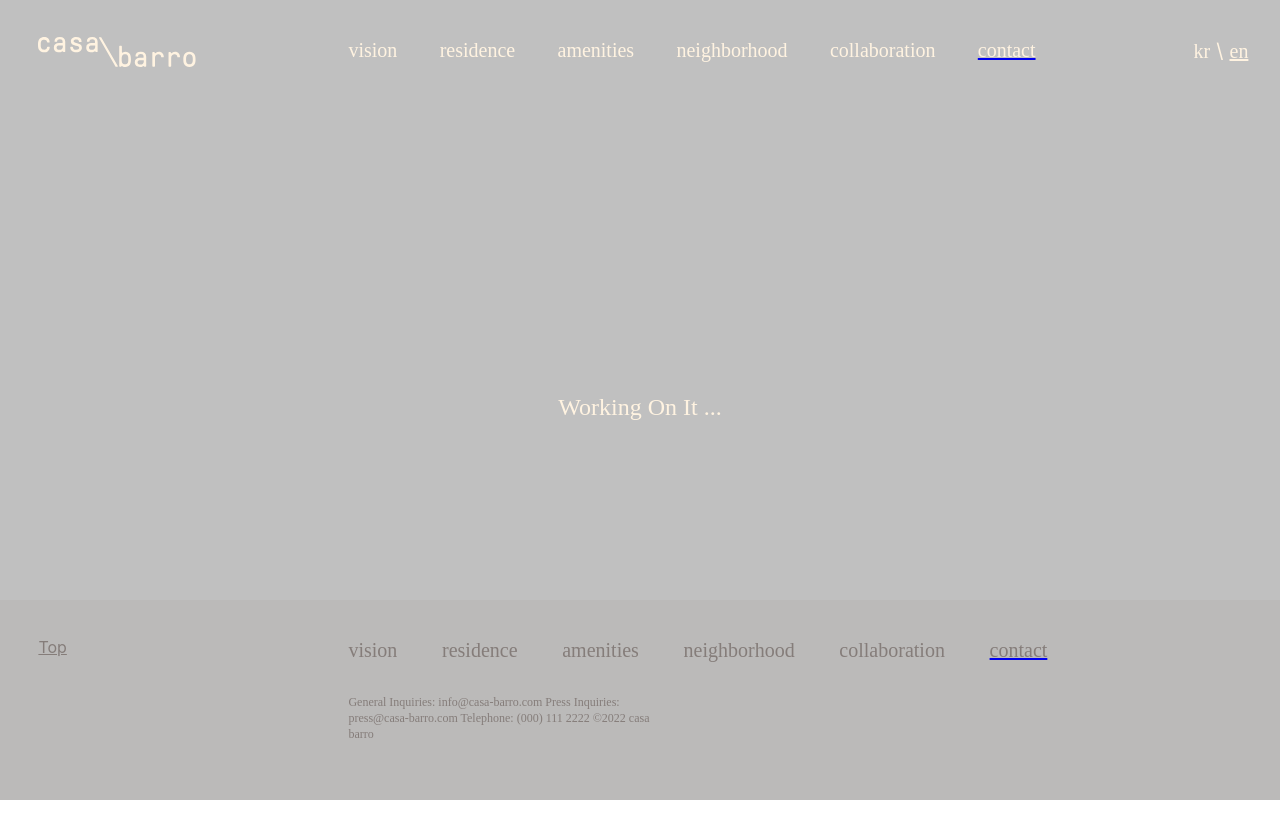
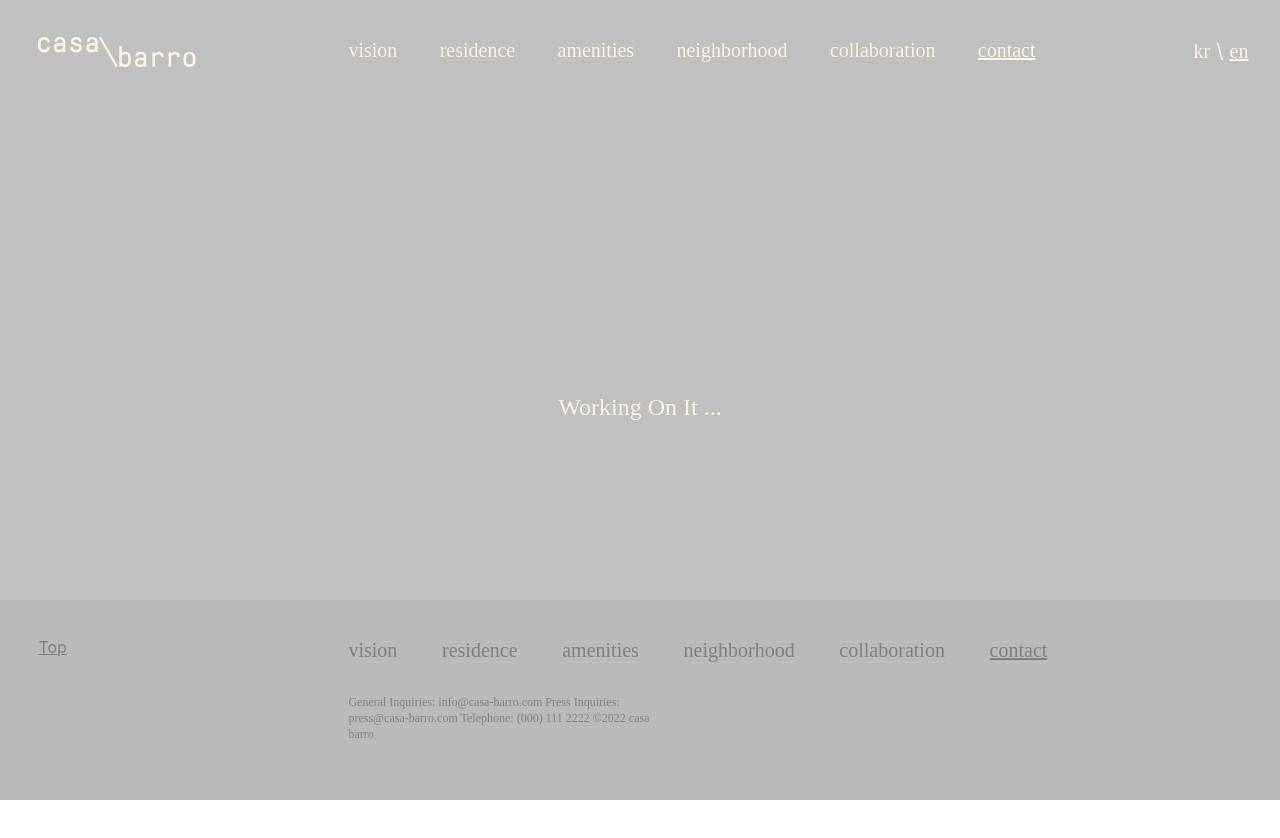
Before and after one commit to jimmy9065/casabarro, a React (Create React App) app: page /contact in a window 1280 px wide. Shown: the top 838 px of the page. Built offline with nearby package versions, Linux system fonts and the light colour scheme.

Commit message:
fix navigatorBar underline color

```diff
--- a/src/components/pageLinks.js
+++ b/src/components/pageLinks.js
@@ -15,6 +15,7 @@ const LinkFont = styled.div`
     color: ${(props) => props.color};
     &:hover {
         text-decoration: underline;
+        text-decoration-color: ${(props) => props.color};
     }
 `;
 
@@ -31,7 +32,10 @@ let PageLinkes = (props) => {
     let { color } = props;
 
     let location = useLocation();
-    let selectedLinkStyle = { textDecoration: "underline" };
+    let selectedLinkStyle = {
+        textDecoration: "underline",
+        textDecorationColor: color,
+    };
     let normalLinkStyle = { textDecoration: "none" };
 
     return (
```
